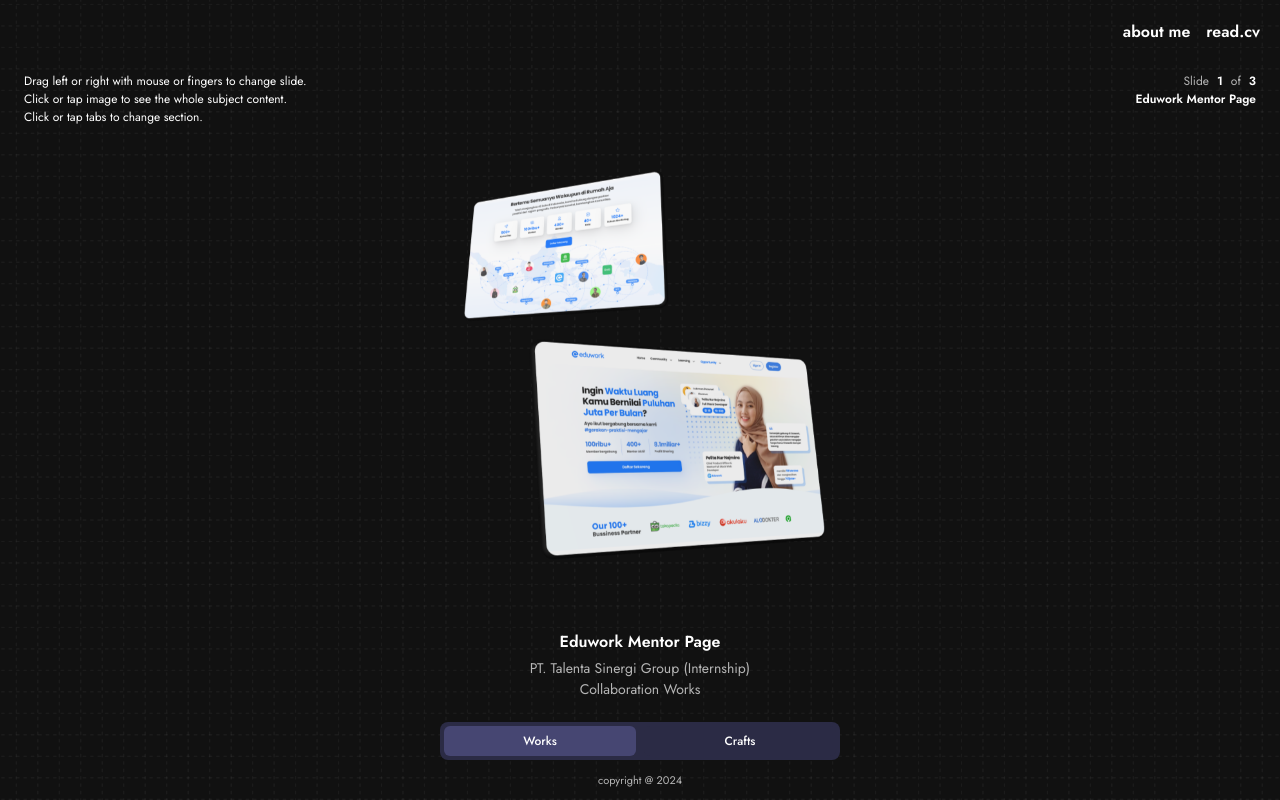
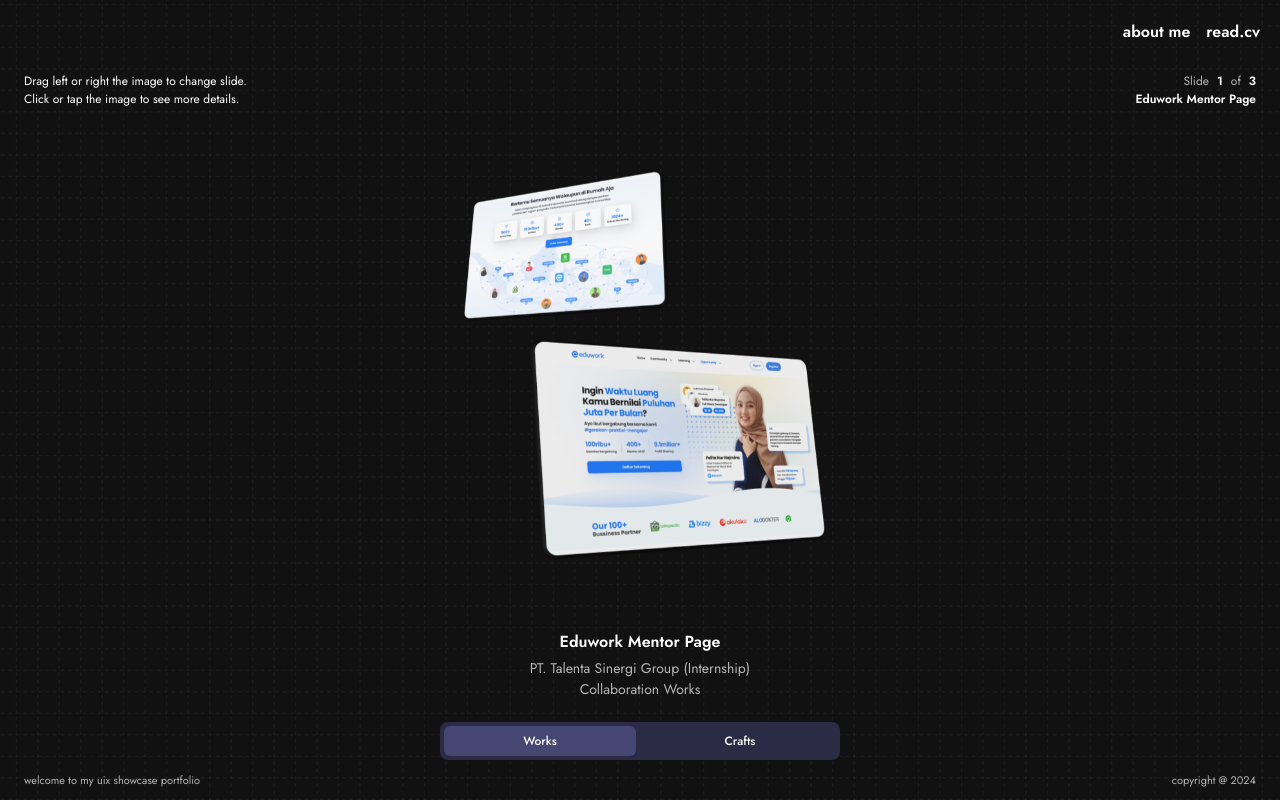
Before and after one commit to salman-setiawan/Porto2024, a React (Vite) app: page /collection in a window 1280 px wide. Built offline with nearby package versions, Linux system fonts and the light colour scheme.

Commit message:
improving legends, and copyright section

```diff
--- a/src/components/SlideNumber.jsx
+++ b/src/components/SlideNumber.jsx
@@ -5,9 +5,8 @@
     <div className='fixed top-0 pt-[72px]'>
       <div className="w-screen flex justify-between px-6">
         <div className="flex flex-col">
-          <p className='text-[12px]'>Drag left or right with mouse or fingers to change slide.</p>
-          <p className='text-[12px]'>Click or tap image to see the whole subject content.</p>
-          <p className='text-[12px]'>Click or tap tabs to change section.</p>
+          <p className='text-[12px]'>Drag left or right the image to change slide.</p>
+          <p className='text-[12px]'>Click or tap the image to see more details.</p>
         </div>
         <div className="flex flex-col items-end">
           <div className="flex space-x-2 text-[12px]">
--- a/src/pages/collection.jsx
+++ b/src/pages/collection.jsx
@@ -67,8 +67,9 @@
         </div>
       </Fade>
       <div className="fixed bottom-0 w-full" style={{ zIndex: 1 }}>
-        <div className="flex justify-center pt-2">
-          <p className="text-[11px] text-[#B5B5B5] mb-3 cursor-none">copyright @ 2024</p>
+        <div className="flex justify-between pt-2 px-6">
+          <p className="text-[11px] text-[#B5B5B5] mb-3 cursor-none">welcome to my uix showcase portfolio</p>
+					<p className="text-[11px] text-[#B5B5B5] mb-3 cursor-none">copyright @ 2024</p>
         </div>
       </div>
     </div>
```
